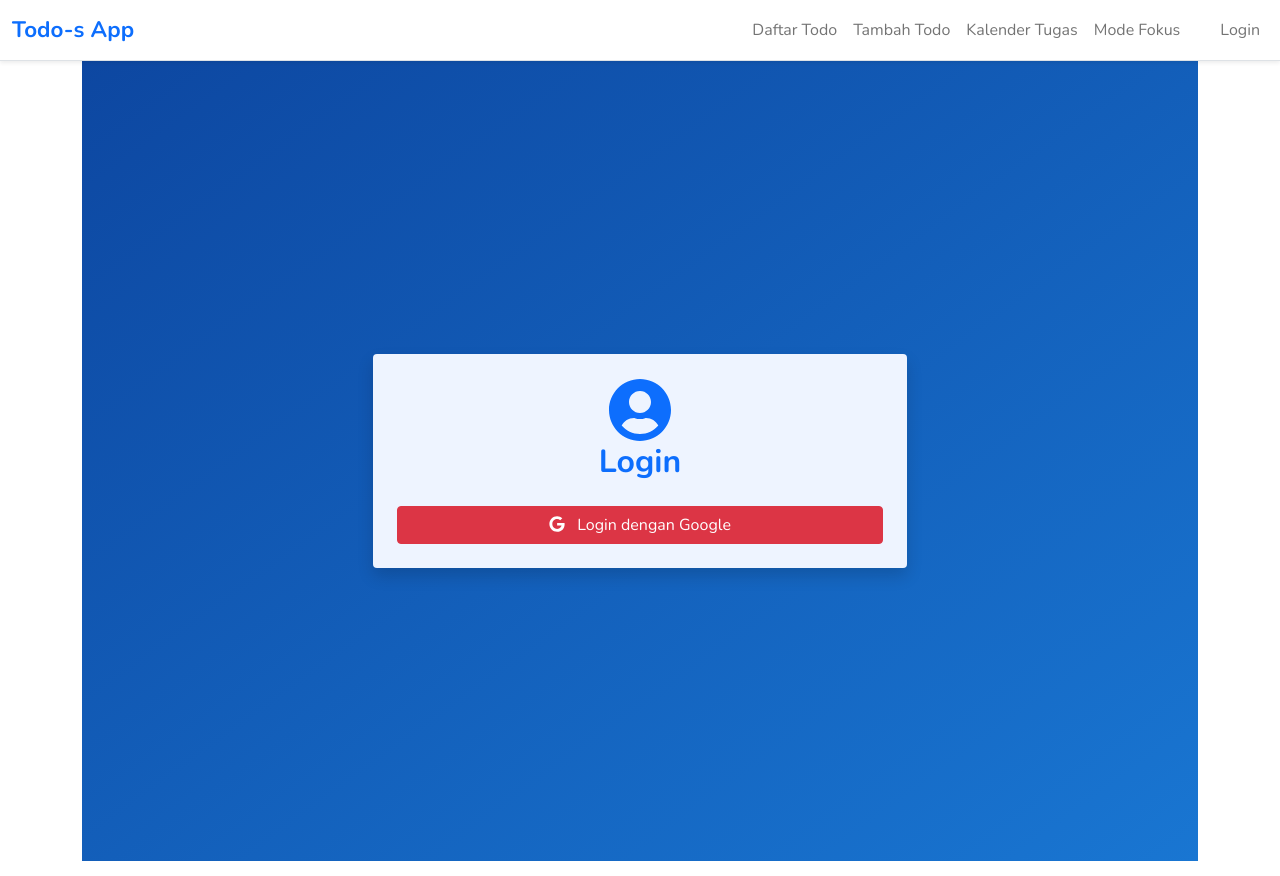
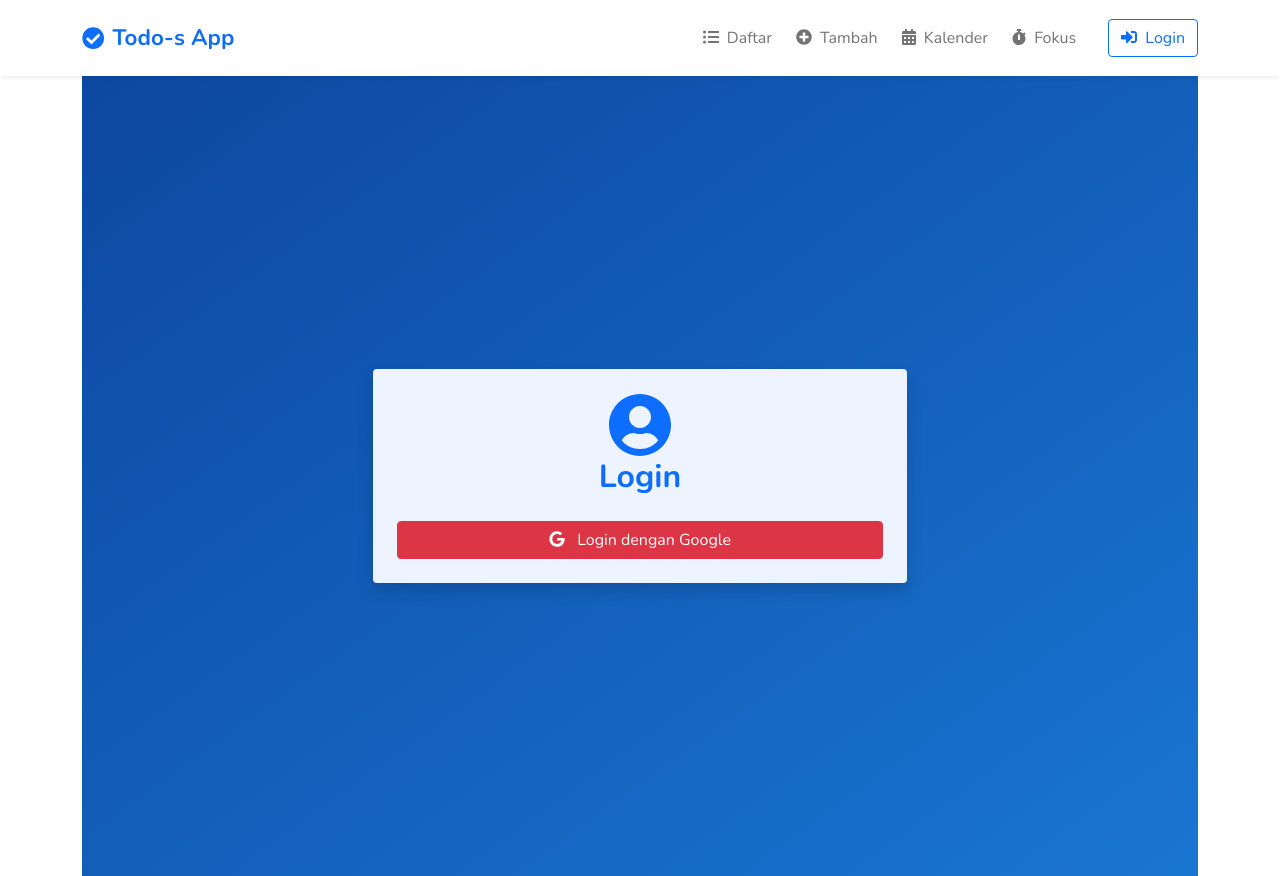
Before and after one commit to septinaaa/MyTodo-s, a Laravel app: page / in a window 1280 px wide. Run offline with Laravel 10, Linux system fonts and the light colour scheme; parts of the project's set-up code (start-up, migrations or seed data) failed here and were passed over.

Commit message:
Update app.blade.php

```diff
--- a/resources/views/layouts/app.blade.php
+++ b/resources/views/layouts/app.blade.php
@@ -52,51 +52,68 @@
 <body>
 
 <!-- ✅ NAVBAR -->
-<nav class="navbar navbar-expand-lg navbar-light bg-white shadow-sm border-bottom">
-  <div class="container-fluid">
-    <a class="navbar-brand fw-bold text-primary" href="{{ url('/') }}">Todo-s App</a>
+<nav class="navbar navbar-expand-lg navbar-light bg-white shadow-sm sticky-top py-3">
+  <div class="container">
+    <a class="navbar-brand fw-bold text-primary d-flex align-items-center" href="{{ url('/') }}">
+      <i class="fas fa-check-circle me-2 text-primary"></i> Todo-s App
+    </a>
     <button class="navbar-toggler" type="button" data-bs-toggle="collapse" data-bs-target="#navbarNav">
       <span class="navbar-toggler-icon"></span>
     </button>
 
     <div class="collapse navbar-collapse" id="navbarNav">
-      <ul class="navbar-nav ms-auto">
+      <ul class="navbar-nav ms-auto align-items-lg-center gap-2">
         <li class="nav-item">
-          <a class="nav-link {{ Request::is('main') ? 'active' : '' }}" href="{{ url('/main') }}">Daftar Todo</a>
+          <a class="nav-link {{ Request::is('main') ? 'active' : '' }}" href="{{ url('/main') }}">
+            <i class="fas fa-list-ul me-1"></i> Daftar
+          </a>
         </li>
         <li class="nav-item">
-          <a class="nav-link {{ Request::is('create') ? 'active' : '' }}" href="{{ url('/create') }}">Tambah Todo</a>
+          <a class="nav-link {{ Request::is('create') ? 'active' : '' }}" href="{{ url('/create') }}">
+            <i class="fas fa-plus-circle me-1"></i> Tambah
+          </a>
         </li>
         <li class="nav-item">
-          <a class="nav-link {{ Request::is('calendar') ? 'active' : '' }}" href="{{ url('/calendar') }}">Kalender Tugas</a>
+          <a class="nav-link {{ Request::is('calendar') ? 'active' : '' }}" href="{{ url('/calendar') }}">
+            <i class="fas fa-calendar-alt me-1"></i> Kalender
+          </a>
         </li>
         <li class="nav-item">
-          <a class="nav-link {{ Request::is('focus-mode') ? 'active' : '' }}" href="{{ url('/focus-mode') }}">Mode Fokus</a>
+          <a class="nav-link {{ Request::is('focus-mode') ? 'active' : '' }}" href="{{ url('/focus-mode') }}">
+            <i class="fas fa-stopwatch me-1"></i> Fokus
+          </a>
         </li>
-        <li class="nav-item dropdown ms-4">
+
         @auth
-            <a class="nav-link dropdown-toggle" href="#" id="userDropdown" role="button" data-bs-toggle="dropdown">
-              👤 {{ Auth::user()->name }}
+        <li class="nav-item dropdown ms-3">
+          <a class="nav-link dropdown-toggle d-flex align-items-center" href="#" id="userDropdown" role="button" data-bs-toggle="dropdown">
+            <img src="https://ui-avatars.com/api/?name={{ urlencode(Auth::user()->name) }}&background=0d6efd&color=fff&rounded=true" class="rounded-circle me-2" height="32" width="32" alt="User Avatar">
+            <span>{{ Auth::user()->name }}</span>
           </a>
-            <ul class="dropdown-menu dropdown-menu-end" aria-labelledby="userDropdown">
+          <ul class="dropdown-menu dropdown-menu-end shadow" aria-labelledby="userDropdown">
             <li><a class="dropdown-item" href="#">📧 {{ Auth::user()->email }}</a></li>
             <li><a class="dropdown-item" href="{{ route('profile') }}">⚙ Kelola Profil</a></li>
             <li><hr class="dropdown-divider"></li>
             <li>
               <form method="POST" action="{{ route('logout') }}">
                 @csrf
-                  <button class="dropdown-item" type="submit"> Logout</button>
+                <button class="dropdown-item" type="submit">🚪 Logout</button>
               </form>
             </li>
           </ul>
+        </li>
         @else
-            <a href="{{ route('login') }}" class="nav-link">Login</a>
+        <li class="nav-item ms-3">
+          <a href="{{ route('login') }}" class="btn btn-outline-primary">
+            <i class="fas fa-sign-in-alt me-1"></i> Login
+          </a>
+        </li>
         @endauth
-        </li>
       </ul>
     </div>
   </div>
 </nav>
+
 
 <!-- ✅ MAIN CONTAINER -->
 <div class="container">
```
Lines whose indentation alone changed are shown as unchanged.
